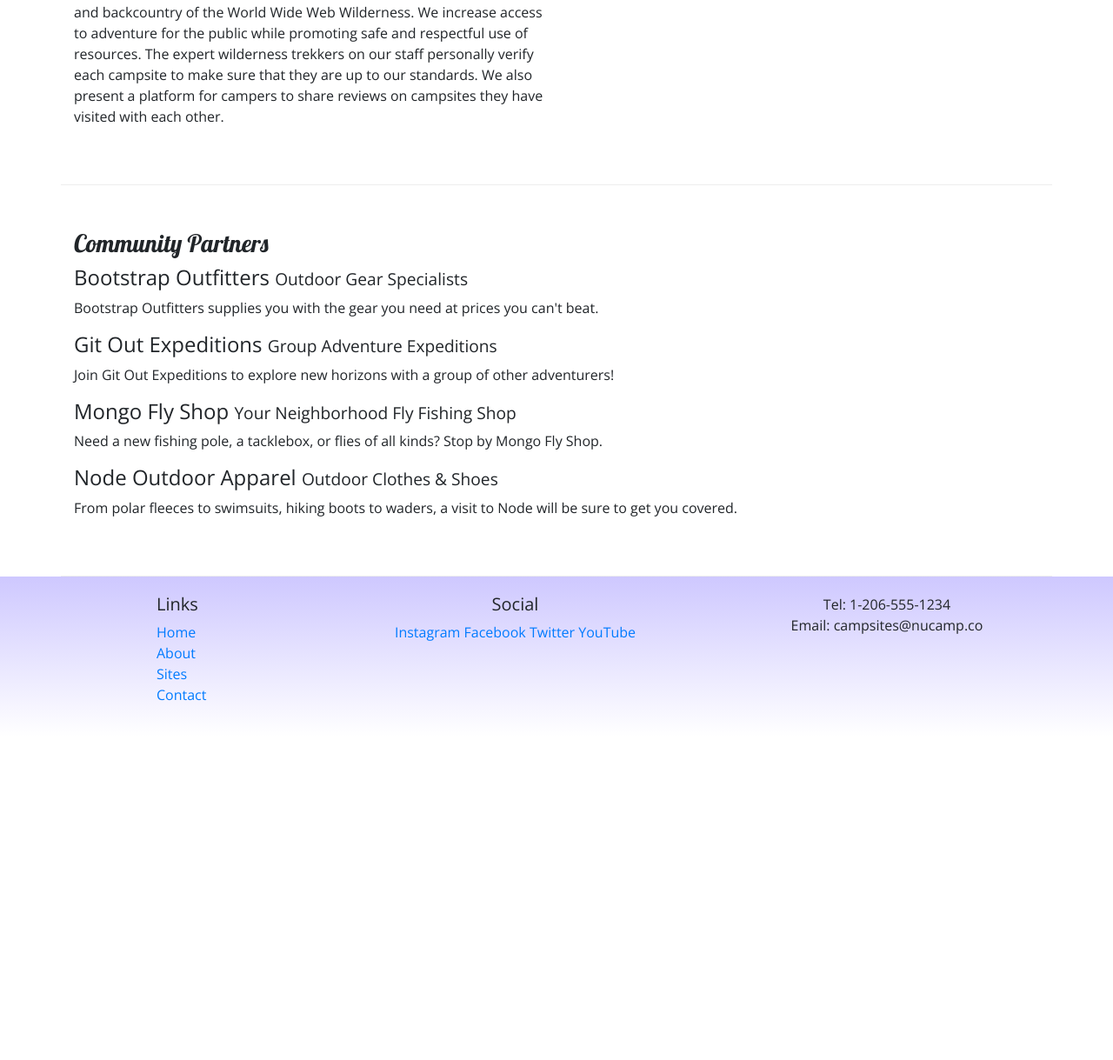
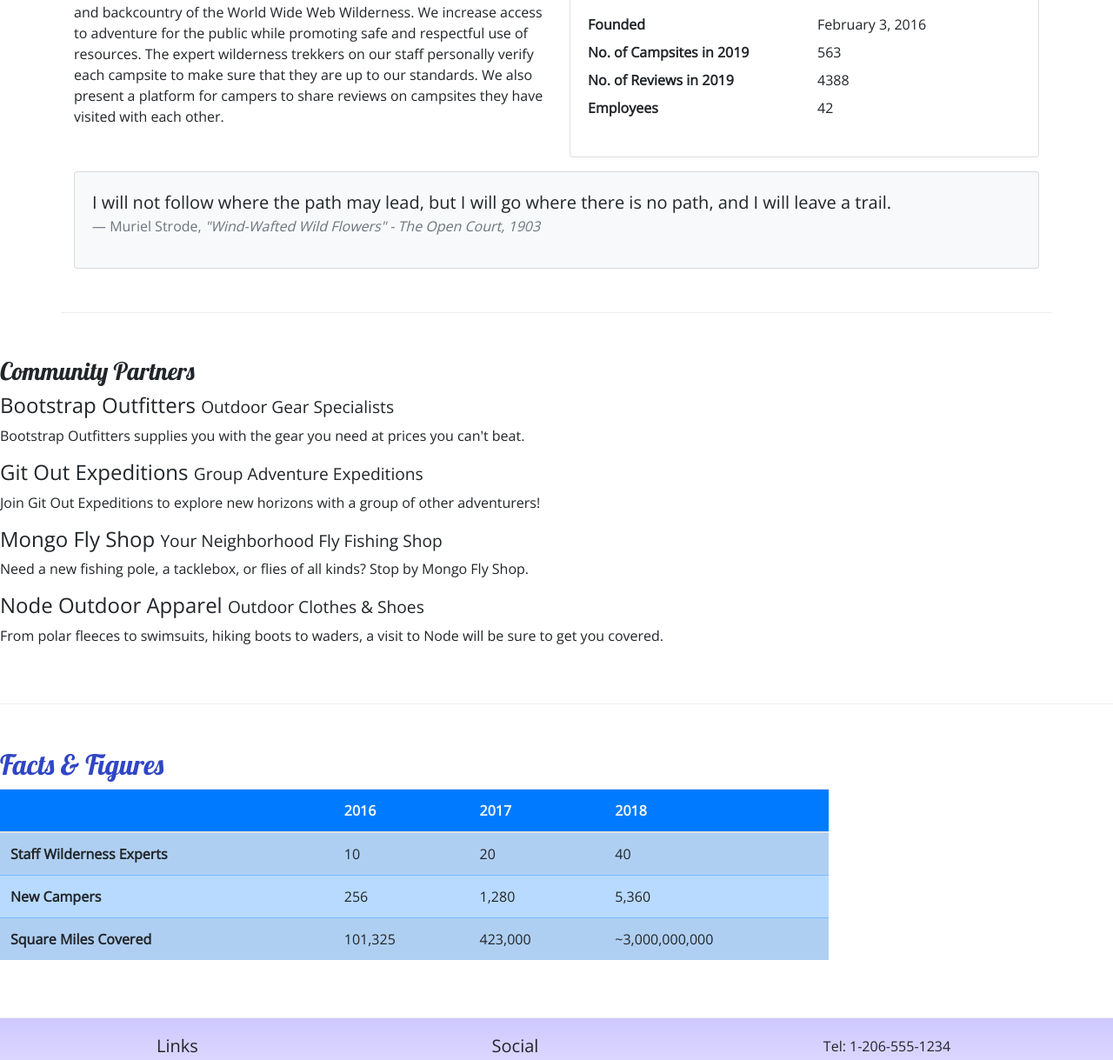
Before and after one commit to Calamity-Jaymi/nucampsite21, a website: page aboutus.html in a window 1280 px wide. Shown: the part 403-1622 px from the top of the page at 87% size. Before the commit the page ends 1250 px from the top, so only its background shows below. Drawn offline with nearby package versions, Linux system fonts and the light colour scheme.

Commit message:
Tables and Cards

```diff
--- a/aboutus.html
+++ b/aboutus.html
@@ -61,6 +61,37 @@
                     campsite to make sure that they are up to our standards. We also present a platform for campers to
                     share reviews on campsites they have visited with each other.</p>
             </div>
+            <div class="col-sm-6">
+                <div class="card">
+                    <h3 class="card-header bg-primary text-white">Facts At a Glance</h3>
+                    <div class="card-body">
+                        <dl class="row">
+                            <dt class="col-6">Founded</dt>
+                            <dd class="col-6">February 3, 2016</dd>
+                            <dt class="col-6">No. of Campsites in 2019</dt>
+                            <dd class="col-6">563</dd>
+                            <dt class="col-6">No. of Reviews in 2019</dt>
+                            <dd class="col-6">4388</dd>
+                            <dt class="col-6">Employees</dt>
+                            <dd class="col-6">42</dd>
+                        </dl>
+                    </div>
+                </div>
+            </div>
+            <div class="col">
+                <div class="card bg-light mt-3">
+                    <blockquote class="blockquote card-body">
+                        <p class="mb-0">I will not follow where the path may lead, but I will go where there is no path, and I will
+                            leave a trail.</p>
+                        <footer class="blockquote-footer">Muriel Strode,
+                            <cite title="Source Title">"Wind-Wafted Wild Flowers" -
+                                The Open Court, 1903
+                            </cite>
+                        </footer>
+                    </blockquote>
+                </div>
+            </div>
+            </div>
         </div>
 
         <div class="row row-content">
@@ -77,9 +108,47 @@
                     covered.</p>
             </div>
         </div>
+        <div class="row row-content">
+            <div class="col-sm-9">
+                <h2>Facts &amp; Figures</h2>
+                <div class="table-responsive">
+                    <table class="table table-striped">
+                        <thead>
+                            <tr class="bg-primary text-light">
+                                <th></th>
+                                <th>2016</th>
+                                <th>2017</th>
+                                <th>2018</th>
+                            </tr>
+                        </thead>
+                        <tbody class="table-primary">
+                            <tr>
+                                <th>Staff Wilderness Experts</th>
+                                <td>10</td>
+                                <td>20</td>
+                                <td>40</td>
+                            </tr>
+                            <tr>
+                                <th>New Campers</th>
+                                <td>256</td>
+                                <td>1,280</td>
+                                <td>5,360</td>
+                            </tr>
+                            <tr>
+                                <th>Square Miles Covered</th>
+                                <td>101,325</td>
+                                <td>423,000</td>
+                                <td>~3,000,000,000</td>
+                            </tr>
+                        </tbody>
+                    </table>
+                </div>
+            </div>
+        </div>
+
     </div>
 
-    <footer>
+    <footer class="site-footer">
         <div class="container">
             <div class="row">
                 <div class="col-4 col-sm-2 offset-1">
--- a/css/styles.css
+++ b/css/styles.css
@@ -27,7 +27,7 @@ h2 {
 	color: #3046c5;
 }
 
-footer {
+.site-footer {
 	background-image: linear-gradient(#cec8ff, white);
 	padding: 20px 0;
 }
```
Also changed, not shown: contactus.html (added, +122 -0 lines), index.html (+1 -1 lines).
